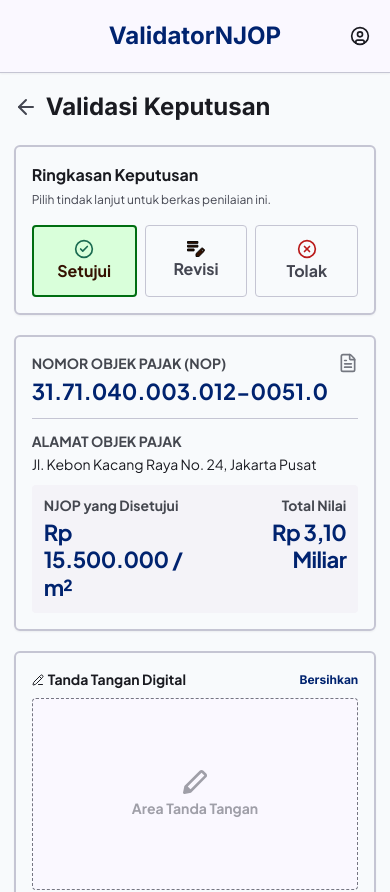
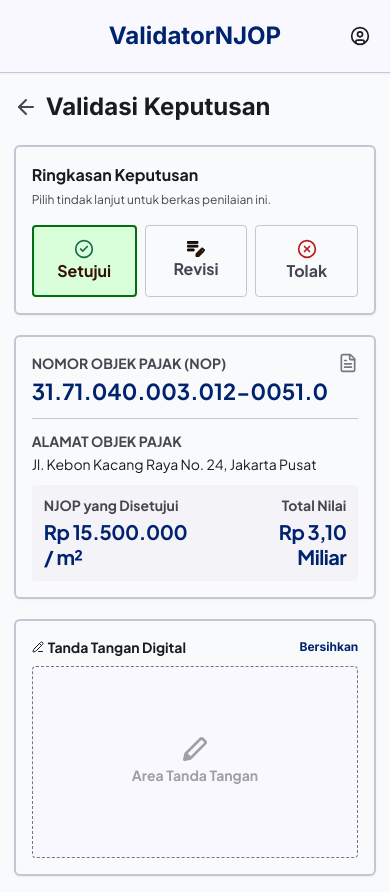
Before and after one commit to mieraaaa/Validator-NJOP, a Next.js app: page /validasi-setuju in a window 390 px wide. Shown: the top 892 px of the page. Built offline with nearby package versions, Linux system fonts and the light colour scheme.

Commit message:
fix(validasi-setuju): perbaiki responsivitas layout nilai NJOP yang disetujui
Menggunakan `whitespace-nowrap` pada bagian nilai NJOP agar simbol 'Rp' dan
nominal harga selalu menyatu dan kalimat tidak terpotong saat layar mengecil.

```diff
--- a/app/validasi-setuju/page.tsx
+++ b/app/validasi-setuju/page.tsx
@@ -69,13 +69,14 @@ export default function Home() {
             <div className="bg-[#F4F3F8] rounded-sm flex justify-between items-start px-3 py-3">
                 <div className="flex flex-col gap-1 justify-start font-bold flex-1 min-w-0">
                     <h4 className="text-[14px] text-[#44474F] leading-tight">NJOP yang Disetujui</h4>
-                    <span className="text-[22px] text-[#00236F] leading-tight tracking-tight">Rp 15.500.000 /
-                        <span className="block"> m² </span>
-                    </span>
+                    <div className="text-[#00236F] leading-tight tracking-tight">
+                        <span className="text-[20px] whitespace-nowrap">Rp 15.500.000</span>
+                        <span className="block text-[20px]"> / m² </span>
+                    </div>
                 </div>
                 <div className="flex flex-col gap-1 text-right items-end font-bold flex-1 min-w-0">
                     <h4 className="text-[14px] text-[#44474F] leading-tight">Total Nilai</h4>
-                    <span className="text-[22px] text-[#00236F] leading-tight tracking-tight">Rp 3,10
+                    <span className="text-[20px] text-[#00236F] leading-tight tracking-tight">Rp 3,10
                         <span className="block">Miliar</span>
                     </span>
                 </div>
```
